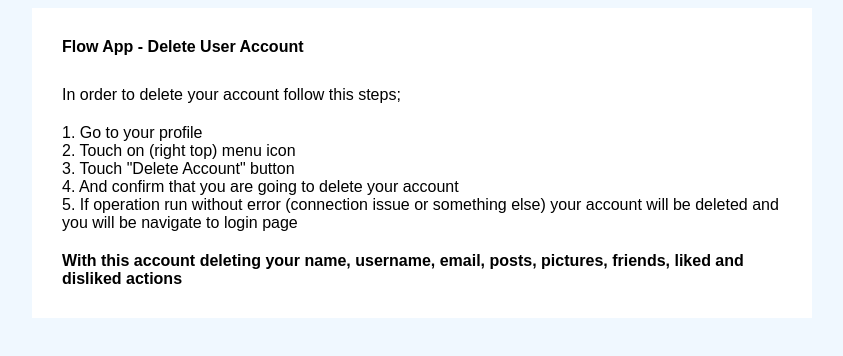
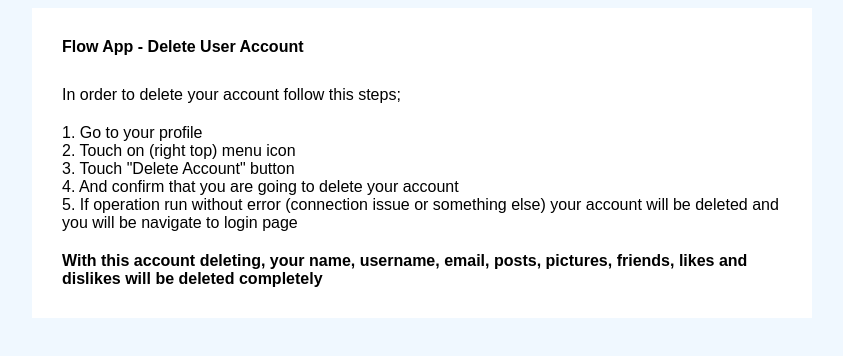
Before and after one commit to coskund/TestSite, a plain HTML site: page index.html in a window 1280 px wide. Shown: the whole page, without its empty margins (218-1061 px from the left). Drawn offline with Linux system fonts and the light colour scheme.

Commit message:
Update page

```diff
--- a/index.html
+++ b/index.html
@@ -14,7 +14,7 @@
             <div>3. Touch "Delete Account" button</div>
             <div>4. And confirm that you are going to delete your account</div>
             <div>5. If operation run without error (connection issue or something else) your account will be deleted and you will be navigate to login page</div>
-            <div style="margin-top: 20px; font-weight: bold;">With this account deleting your name, username, email, posts, pictures, friends, liked and disliked actions</div>
+            <div style="margin-top: 20px; font-weight: bold;">With this account deleting, your name, username, email, posts, pictures, friends, likes and dislikes will be deleted completely</div>
         </div>
     </body>
 </html>
```
